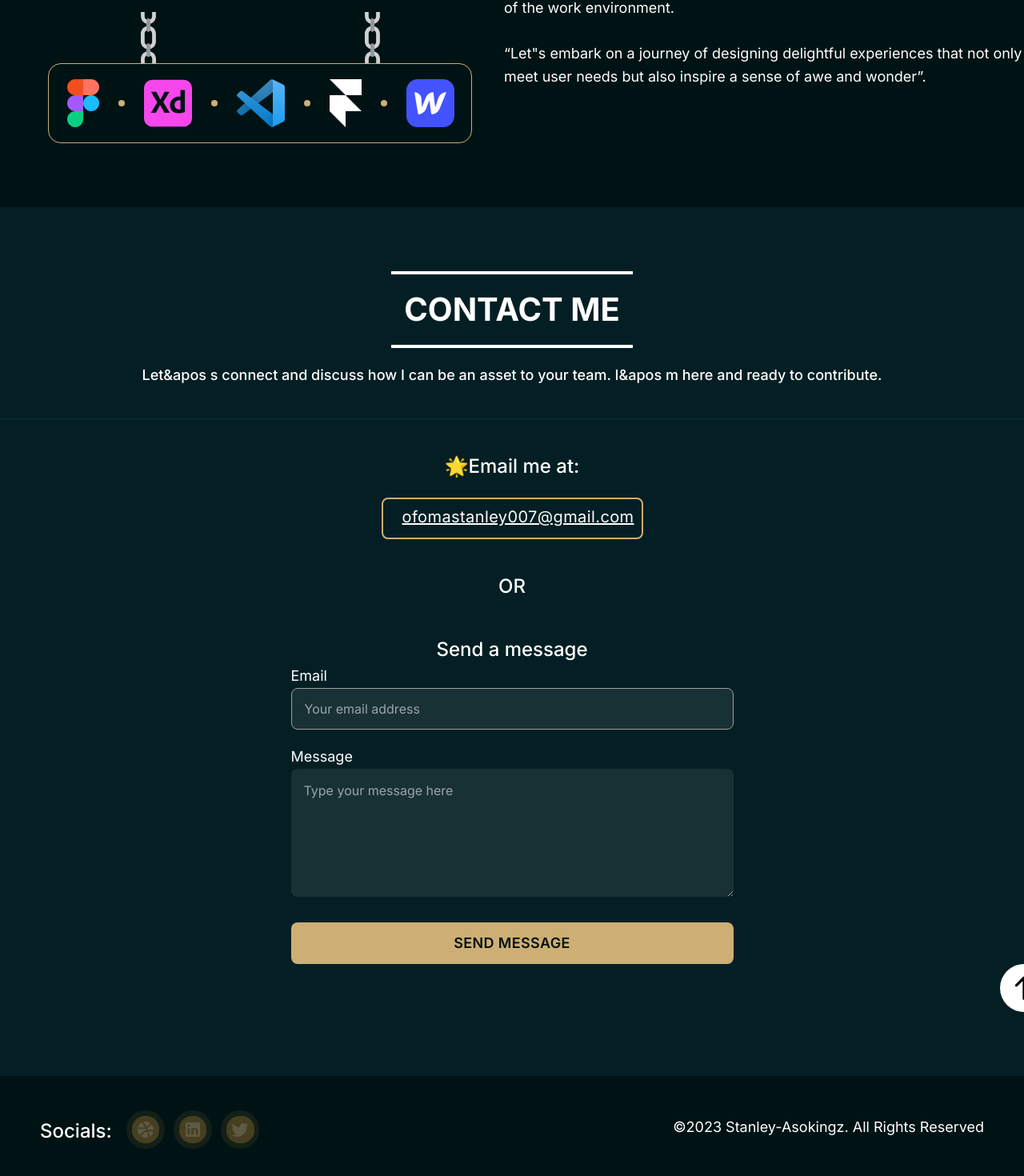
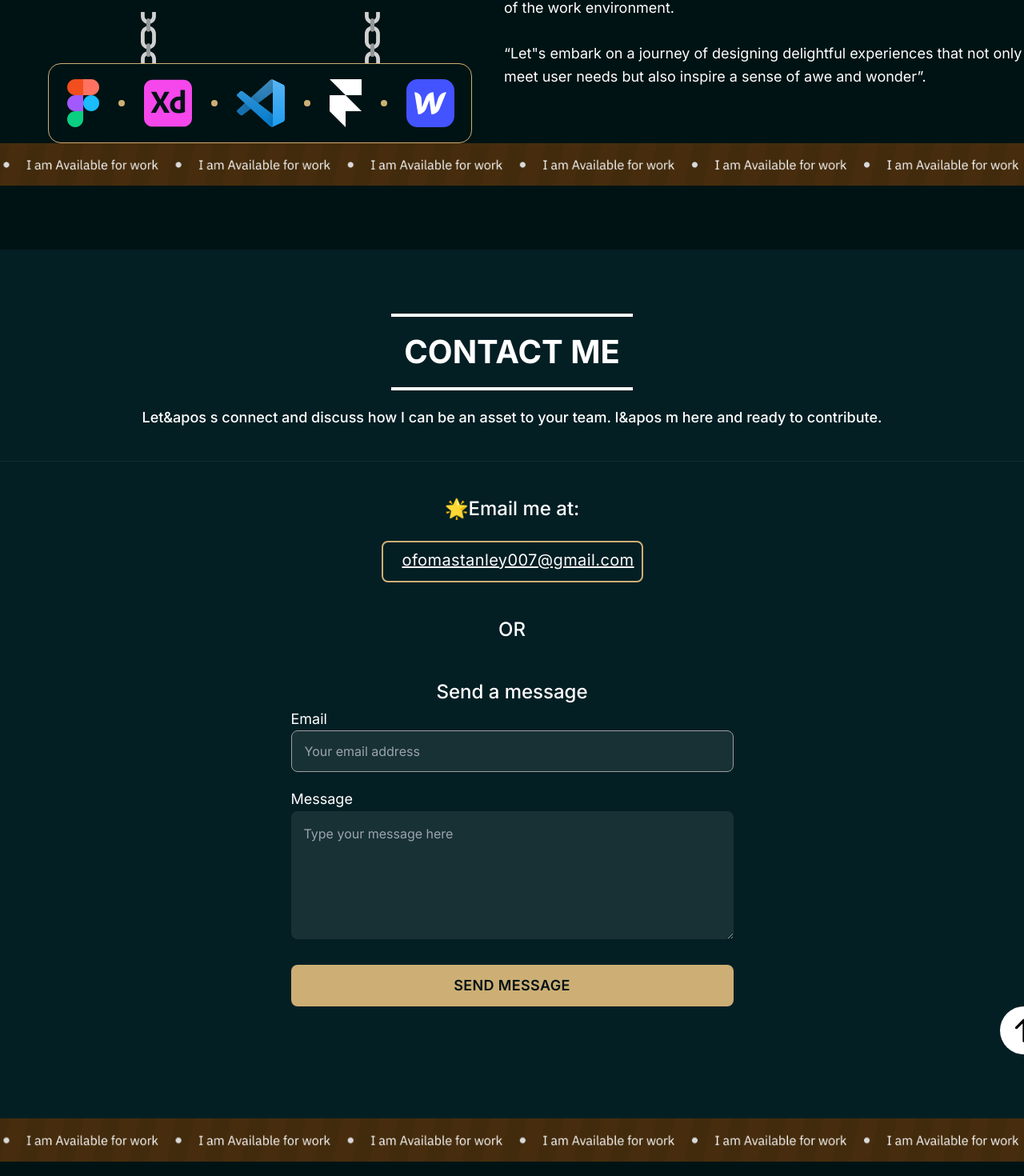
Before and after one commit to Maxwell011/portfolio-design, a Next.js app: page / in a window 1280 px wide. Shown: the part 5634-7104 px from the top of the page at 80% size. Built offline with nearby package versions, Linux system fonts and the light colour scheme.

Commit message:
Add Available component to Contact page

```diff
--- a/src/app/components/Contact.tsx
+++ b/src/app/components/Contact.tsx
@@ -1,10 +1,12 @@
 import Link from "next/link";
 import ArrowUp from "../svg/ArrowUp";
+import Available from "./Available";
 
 const Contact = () => {
   return (
     <>
       <section>
+        <Available />
         <section
           className="flex items-center flex-col bg-abyss mt-20 py-20"
           id="contact"
@@ -65,6 +67,7 @@ const Contact = () => {
             </Link>
           </div>
         </section>
+        <Available />
       </section>
     </>
   );
```
